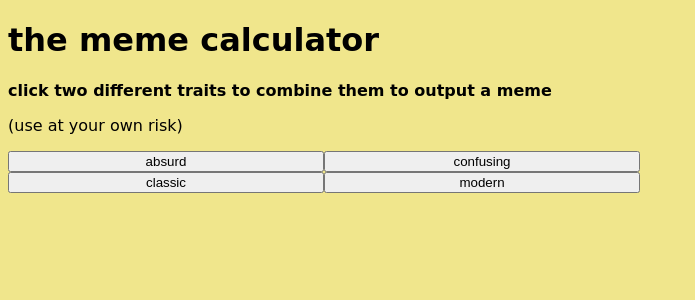
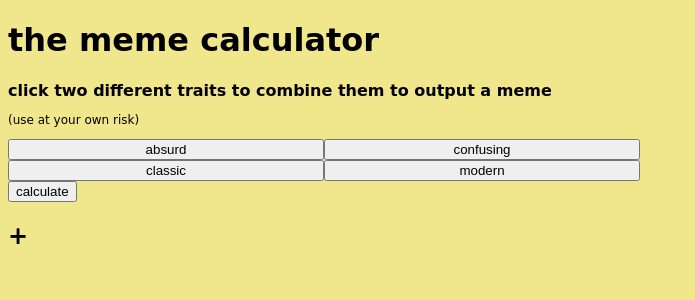
Before and after one commit to shnomp/react-group-project, a React (Vite) app: page / in a window 1280 px wide. Shown: the top 300 px of the page, without its empty margins (0-695 px from the left). Built offline with nearby package versions, Linux system fonts and the light colour scheme.

Commit message:
Added text that displays inputted traits

```diff
--- a/src/App.jsx
+++ b/src/App.jsx
@@ -2,20 +2,38 @@ import './App.css';
 import { useState } from 'react';
 
 export default function App() {
-  function handleClick() {
-    alert("You clicked the button!");
+  const [trait1, setTrait1] = useState("")
+  const [trait2, setTrait2] = useState("")
+
+  let handleClick = (trait) => {
+    if (trait1 === "") {
+      setTrait1(trait)
+    }
+    else if (trait2 === "") {
+      setTrait2(trait)
+    }
+    else {
+      setTrait1("")
+      setTrait2("")
+    }
   }
 
   return (
     <div className='comic-sans-font'>
       <h1>the meme calculator</h1>
       <h2 style={{fontSize: "16px"}}>click two different traits to combine them to output a meme</h2>
-      <p>(use at your own risk)</p>
+      <p style={{fontSize: "12px"}}>(use at your own risk)</p>
       <div className='traits-grid'>
-        <button>absurd</button>
-        <button>confusing</button>
-        <button>classic</button>
-        <button>modern</button>
+        <button onClick={() => {handleClick("absurd")}}>absurd</button>
+        <button onClick={() => {handleClick("confusing")}}>confusing</button>
+        <button onClick={() => {handleClick("classic")}}>classic</button>
+        <button onClick={() => {handleClick("modern")}}>modern</button>
+      </div>
+      <div>
+        <button>calculate</button>
+      </div>
+      <div>
+        <h2>{trait1 + "+" + trait2}</h2>
       </div>
     </div>
   );
```
